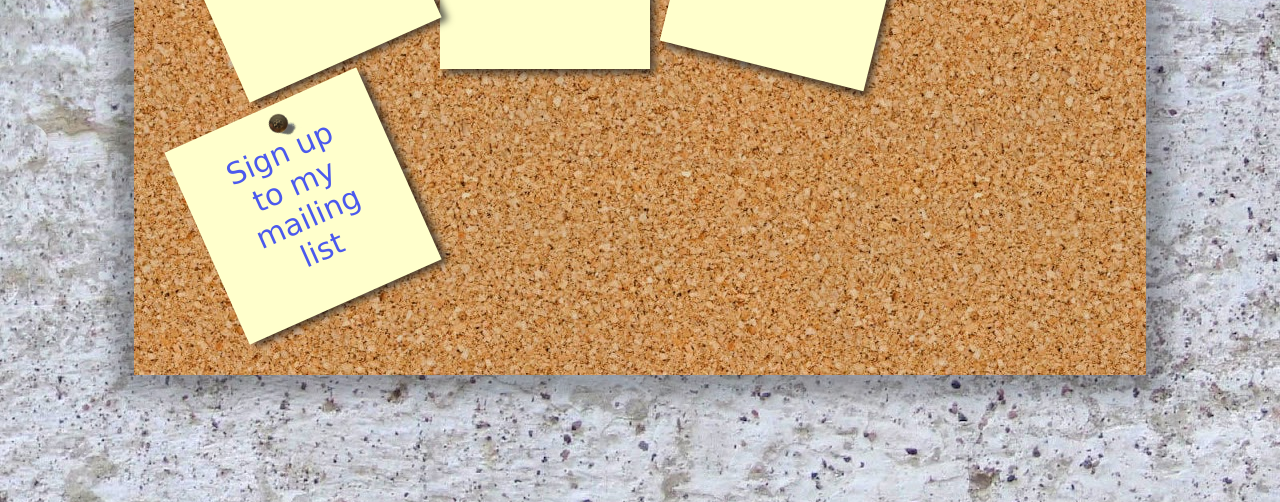
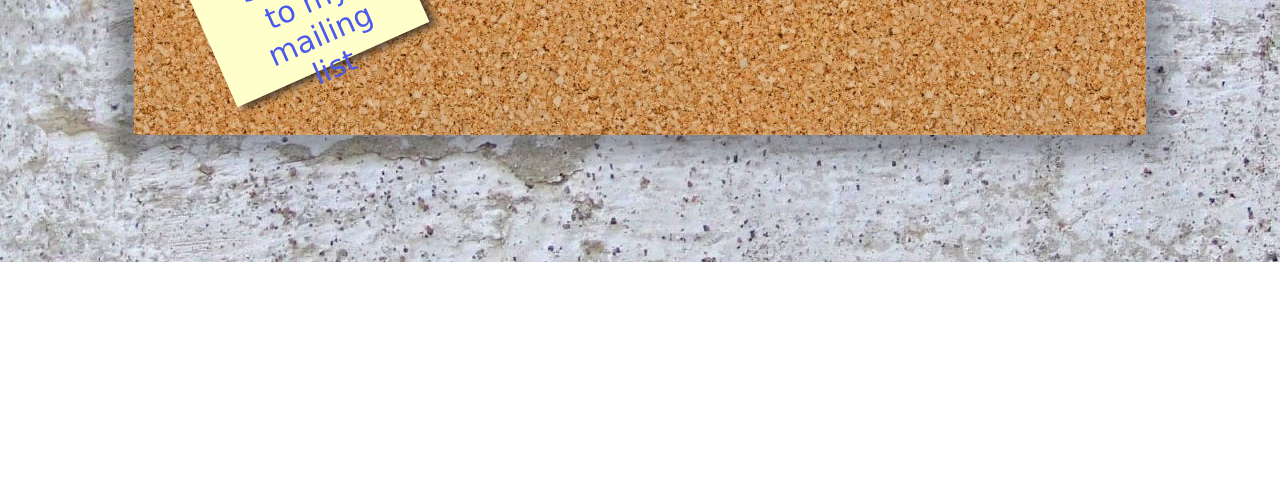
Before and after one commit to davestrawbridge/www.boredatmygrandmas.house, a plain HTML site: page index.html in a window 1280 px wide. Shown: the part 815-1317 px from the top of the page. After the commit the page ends 1077 px from the top, so only its background shows below. Drawn offline with Linux system fonts and the light colour scheme; a web font is replaced by a local one.

Commit message:
made postits a bit shorter

```diff
--- a/index.html
+++ b/index.html
@@ -1,6 +1,7 @@
 <!DOCTYPE html>
 
 <head>
+  <title>Bored at my Grandmas House</title>
   <meta name="viewport" content="width=device-width, initial-scale=1.0">
   <link href="https://fonts.googleapis.com/css2?family=Indie+Flower&display=swap" rel="stylesheet">
   <link href="https://fonts.googleapis.com/css2?family=Cabin+Sketch:wght@700&display=swap" rel="stylesheet">
--- a/styles.css
+++ b/styles.css
@@ -87,7 +87,7 @@ a.postit {
     /*color           :rgba(222, 105, 105, 0.945);*/
     background        : #ffc;
     display           : block;
-    height            : 5em;
+    height            : 3em;
     width             : 5em;
     padding           : 1em;
     margin            : 0px;
```
